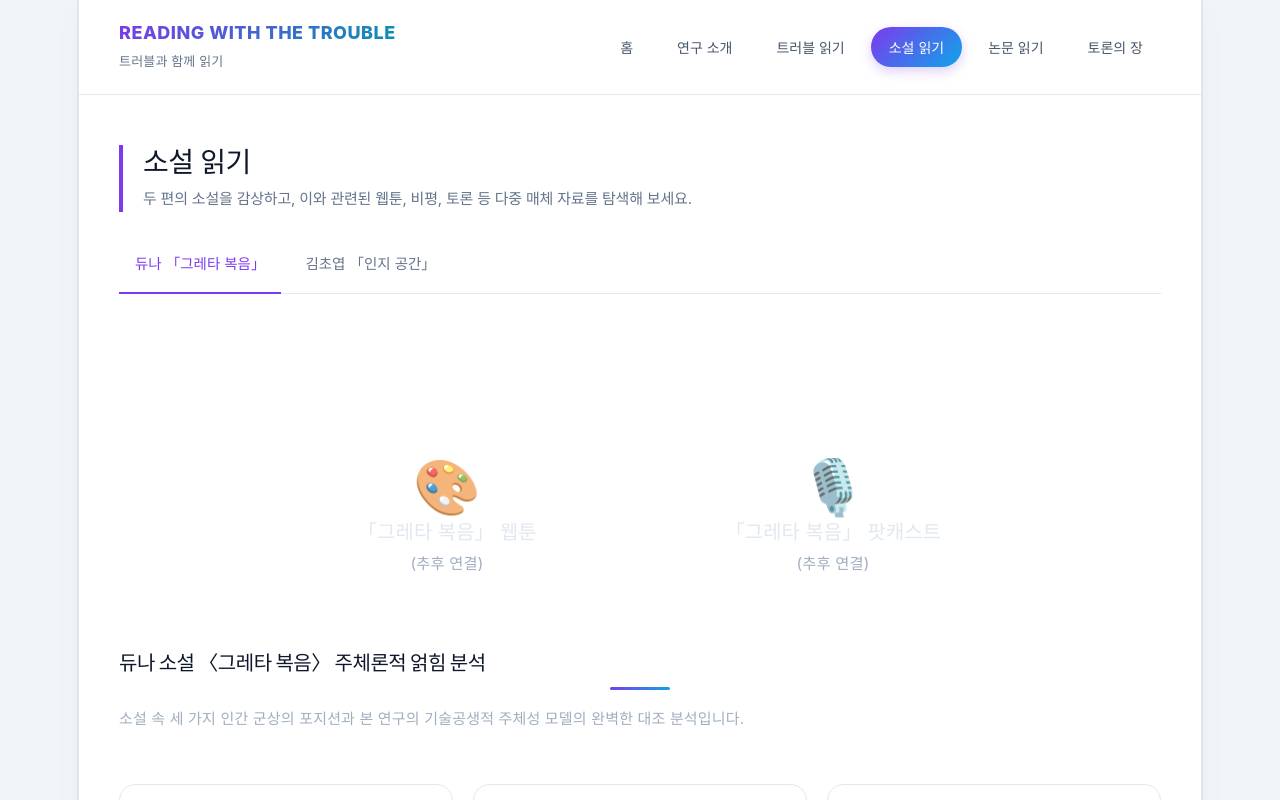
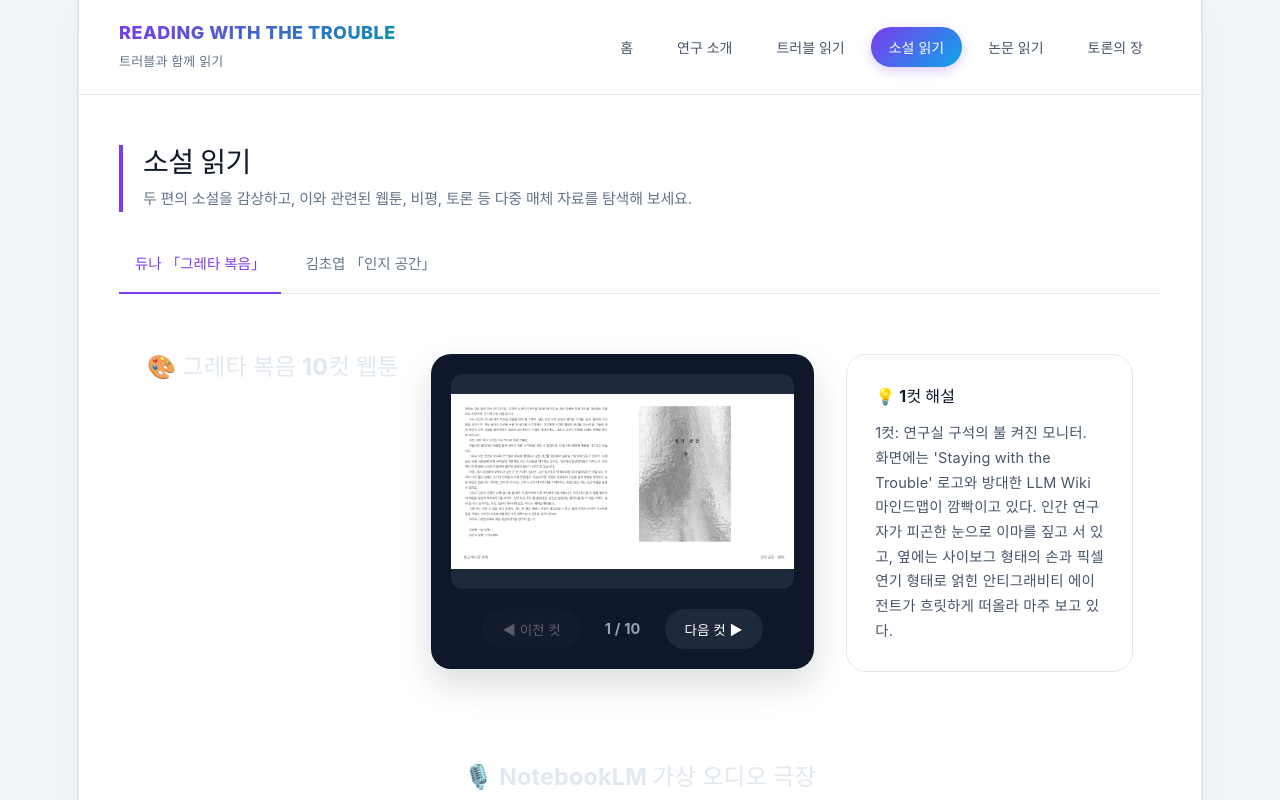
Before and after one commit to daewonnoh/LLM-Wiki-Agent, a React (Vite) app: page / in a window 1280 px wide. Both pictures are taken after a click on the button "소설 읽기". Shown: the top 800 px of the page. Built offline with nearby package versions, Linux system fonts and the light colour scheme; a web font is replaced by a local one.

Commit message:
Update menus and manuscript

```diff
--- a/src/App.css
+++ b/src/App.css
@@ -2417,3 +2417,39 @@ body {
   color: #a0aec0;
   font-weight: 400;
 }
+
+/* 그레타 미디어 쇼케이스 레이아웃 */
+.greta-media-showcase {
+  display: flex;
+  gap: 2rem;
+  margin-bottom: 3rem;
+  align-items: flex-start;
+  flex-wrap: wrap;
+}
+.greta-media-showcase .webtoon-container,
+.greta-media-showcase .podcast-container {
+  flex: 1 1 450px;
+  background-color: rgba(255, 255, 255, 0.02);
+  border: 1px solid rgba(255, 255, 255, 0.05);
+  border-radius: 12px;
+  padding: 1.5rem;
+}
+.greta-media-showcase .media-subtitle {
+  font-size: 1.3rem;
+  margin-top: 0;
+  margin-bottom: 1.5rem;
+  font-weight: 700;
+  border-bottom: 1px solid rgba(255, 255, 255, 0.1);
+  padding-bottom: 0.5rem;
+  color: #e2e8f0;
+}
+@media (max-width: 900px) {
+  .greta-media-showcase {
+    flex-direction: column;
+  }
+  .greta-media-showcase .webtoon-container,
+  .greta-media-showcase .podcast-container {
+    width: 100%;
+    flex: 1 1 100%;
+  }
+}
--- a/src/App.jsx
+++ b/src/App.jsx
@@ -885,18 +885,99 @@ function App() {
 
             {activeMediaTab === 'greta' && (
               <div className="novel-content-container fade-in">
-                {/* 미디어 플레이스홀더 */}
-                <div className="media-placeholders-container">
-                  <div className="media-placeholder">
-                    <div className="placeholder-box webtoon-placeholder">
-                      <span className="placeholder-icon">🎨</span>
-                      <p>「그레타 복음」 웹툰<br/><small>(추후 연결)</small></p>
+                {/* 미디어 쇼케이스 영역 (웹툰 + 팟캐스트 가로 배치) */}
+                <div className="greta-media-showcase">
+                  {/* 웹툰 뷰어 */}
+                  <div className="webtoon-container">
+                    <h3 className="media-subtitle">🎨 그레타 복음 10컷 웹툰</h3>
+                    <div className="webtoon-viewer">
+                      <div className="webtoon-image-frame">
+                        <img
+                          src={`${import.meta.env.BASE_URL}assets/webtoon/page_${currentWebtoonPage.toString().padStart(2, '0')}.png`}
+                          alt={`소설 그레타 복음 웹툰 ${currentWebtoonPage}컷`}
+                          className="webtoon-img"
+                        />
+                      </div>
+                      <div className="webtoon-controls">
+                        <button
+                          disabled={currentWebtoonPage === 1}
+                          onClick={() => setCurrentWebtoonPage(prev => prev - 1)}
+                          className="webtoon-nav-btn"
+                        >
+                          ◀ 이전 컷
+                        </button>
+                        <span className="webtoon-page-indicator">{currentWebtoonPage} / 10</span>
+                        <button
+                          disabled={currentWebtoonPage === 10}
+                          onClick={() => setCurrentWebtoonPage(prev => prev + 1)}
+                          className="webtoon-nav-btn"
+                        >
+                          다음 컷 ▶
+                        </button>
+                      </div>
+                    </div>
+                    <div className="webtoon-caption-box">
+                      <h4>💡 {currentWebtoonPage}컷 해설</h4>
+                      <p>{webtoonData.find(w => w.page === currentWebtoonPage)?.caption}</p>
                     </div>
                   </div>
-                  <div className="media-placeholder">
-                    <div className="placeholder-box podcast-placeholder">
-                      <span className="placeholder-icon">🎙️</span>
-                      <p>「그레타 복음」 팟캐스트<br/><small>(추후 연결)</small></p>
+
+                  {/* 팟캐스트 재생기 */}
+                  <div className="podcast-container">
+                    <h3 className="media-subtitle">🎙️ NotebookLM 가상 오디오 극장</h3>
+                    <div className="podcast-player-ui">
+                      <div className="player-meta">
+                        <span className="player-title">NotebookLM 가상 브리핑</span>
+                        <span className="player-status">{isPlaying ? '재생 중' : '일시정지'}</span>
+                      </div>
+
+                      {/* 플레이 바 */}
+                      <div className="player-progress-bar">
+                        <div
+                          className="player-progress-fill"
+                          style={{ width: `${(podcastTime / 135) * 100}%` }}
+                        />
+                      </div>
+
+                      <div className="player-time-controls">
+                        <span className="player-time">
+                          {Math.floor(podcastTime / 60)}:{(podcastTime % 60).toString().padStart(2, '0')}
+                        </span>
+                        <div className="player-btns">
+                          <button className="play-btn" onClick={togglePodcast}>
+                            {isPlaying ? '⏸ 일시정지' : '▶ 재생하기'}
+                          </button>
+                          <button className="reset-btn" onClick={resetPodcast}>
+                            ⏹ 처음으로
+                          </button>
+                        </div>
+                        <span className="player-time">2:15</span>
+                      </div>
+                      <p className="player-hint">※ 재생을 누르면 시간 경과에 따라 대사가 타이핑됩니다.</p>
+                    </div>
+
+                    {/* 대화 스크립트 윈도우 */}
+                    <div className="podcast-chat-window">
+                      {podcastScript.map((chat, idx) => {
+                        const isVisible = podcastTime >= chat.time;
+                        if (!isVisible) return null;
+                        const isMinwoo = chat.speaker === '민우';
+                        return (
+                          <div
+                            key={idx}
+                            className={`chat-bubble-wrapper ${isMinwoo ? 'left' : 'right'} fade-in`}
+                          >
+                            <div className="speaker-avatar">
+                              {isMinwoo ? '👨‍💼 Todd' : '👩‍💼 Kim'}
+                            </div>
+                            <div className="chat-bubble">
+                              <div className="speaker-name">{chat.speaker} (MC)</div>
+                              <p className="bubble-text">{chat.text}</p>
+                            </div>
+                          </div>
+                        );
+                      })}
+                      <div ref={chatEndRef} />
                     </div>
                   </div>
                 </div>
```
Also changed, not shown: 2 other files (tests, documents, lock files or other folders).
